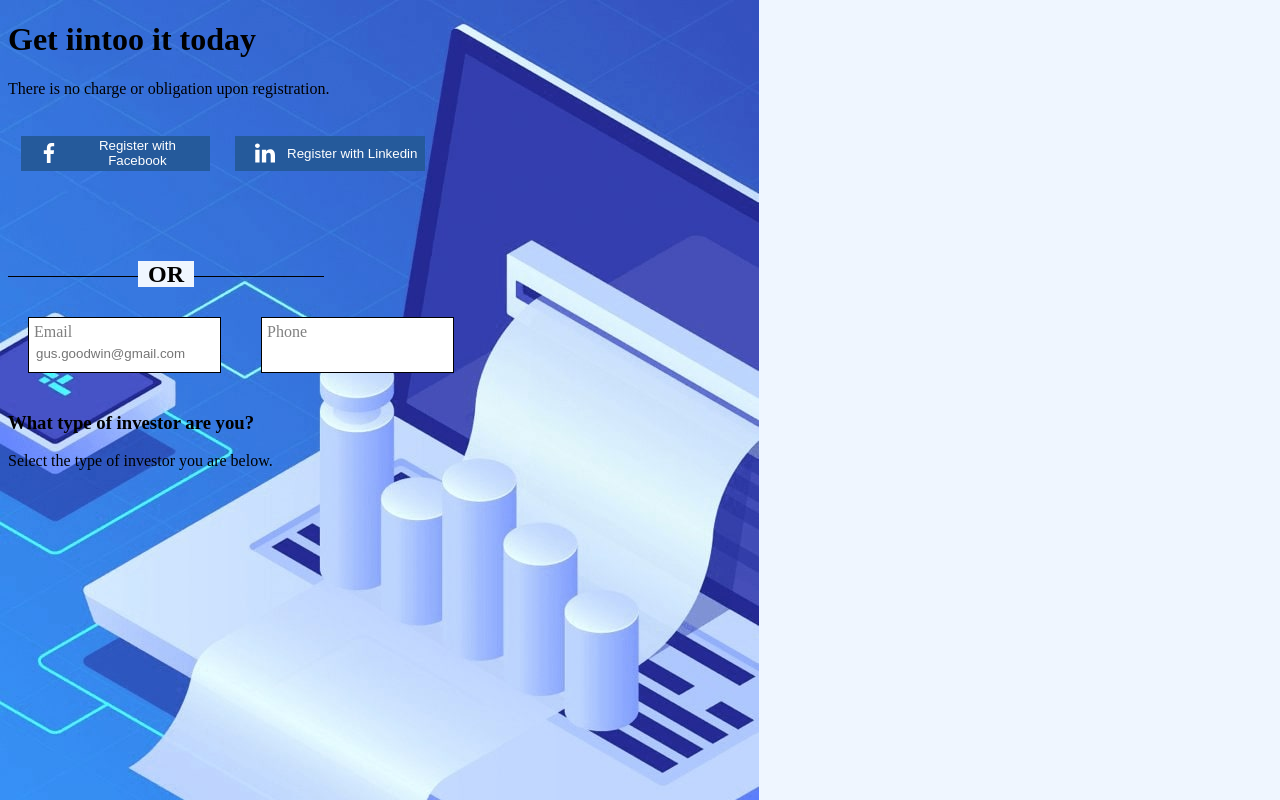
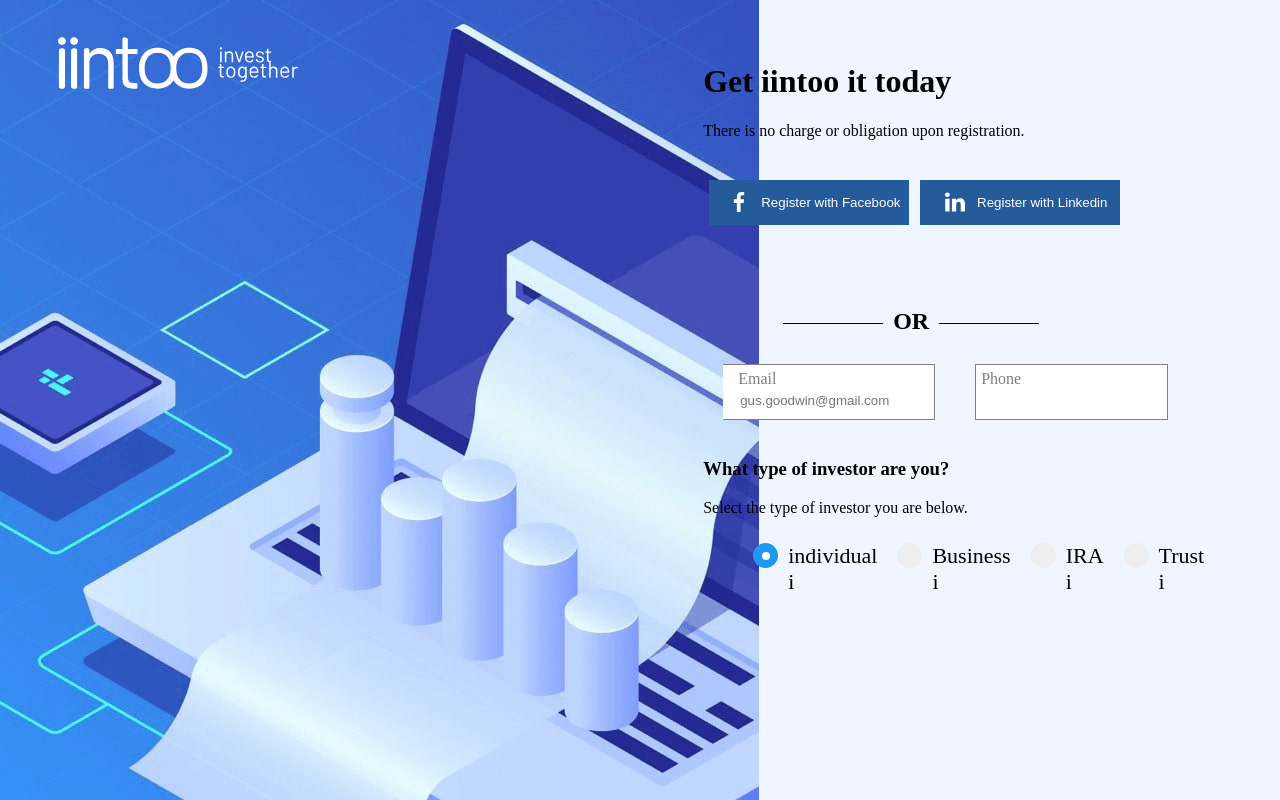
Before and after one commit to German563/iinto, a plain HTML site: page index.html in a window 1280 px wide. Drawn offline with Linux system fonts and the light colour scheme.

Commit message:
half-work-done

```diff
--- a/index.html
+++ b/index.html
@@ -8,6 +8,10 @@
     <title>Task</title>
 </head>
 <body>
+    <div class="logo">
+        <img src="/img/logo.svg" alt="" class="logo_img">
+    </div>
+    <div class="containe">
     <H1>Get iintoo it today</H1>
     <span>There is no charge or obligation upon registration.</span>
    <div class="col">
@@ -51,9 +55,54 @@
     <h3>What type of investor are you?</h3>
     <span>Select the type of investor you are below.</span>
 
-    <div class="select-row">
+    <!-- <div class="row-selection">
+ <ul>
+    <div class="wrapper">
+        <div class="circle"></div>
+    <li>Induvidual</li>
+    </div>
+    <div class="wrapper">
+        <div class="circle"></div>
+    <li>Business</li>
+    </div>
+    <div class="wrapper">
+        <div class="circle"></div>
+    <li>IRA</li>
+    </div>
+    <div class="wrapper">
+        <input type="checkbox" value="" class="circle1">
+    <li>Trust</li>
+    </div>
+ </ul> -->
+
+
+<ul>
+    <label class="container">individual
+        <input type="checkbox" checked="checked">
+        <span class="checkmark"></span>
+        <div class="info">i</div>
+      </label>
+
+      <label class="container">Business
+        <input type="checkbox">
+        <span class="checkmark"></span>
+        <div class="info">i</div>
+      </label>
+
+      <label class="container">IRA
+        <input type="checkbox">
+        <span class="checkmark"></span>
+        <div class="info">i</div>
+      </label>
+
+      <label class="container">Trust
+        <input type="checkbox">
+        <span class="checkmark"></span>
+        <div class="info">i</div>
+      </label>
+</ul>
 
     </div>
-
+</div>
 </body>
 </html>
--- a/styles.css
+++ b/styles.css
@@ -7,22 +7,43 @@
    hr {
     color: grey;
    }
+
+.logo {
+    margin-left: 50px;
+    margin-top: -150px;
+    position: absolute;
+}
+
+.logo_img {
+    width: 240px;
+    height: 300px;
+
+}
+
 .line {
     max-width: 100px;
     position: left;
 }
+
+.containe {
+    margin-left: 55%;
+    margin-top: 5%;
+
+}
 h2 {
-    width: 25%;
+    width: 45%;
     text-align: center;
     border-bottom: 1px solid #000;
     line-height: 0.1em;
     margin: 90px 0 20px;
+    margin-left: 80px;
 
  }
 
  h2 span {
     background-color: #EFF6FF;
      padding:0 10px;
+
  }
 
 button {
@@ -51,6 +72,9 @@
     align-items: center;
     justify-content: center;
     color: white;
+    width: 200px;
+    margin-top: 40px;
+    height: 45px;
 
 
 
@@ -58,6 +82,7 @@
 
 .col {
 display: flex;
+
 }
 
 .input-forms {
@@ -66,12 +91,16 @@
 }
 .float-conteiner {
     margin: 20px;
-    border: solid 1px;
+    border: solid 1px grey;
+
     background-color: white;
     height: 44px;
     padding: 5px;
 
 
+}
+.float-conteiner:nth-child(odd) {
+    border-left: blue;
 }
 
 input {
@@ -89,3 +118,105 @@
 #id_mail {
     border-right: solid 4px;
 }
+
+ul {
+    display: flex;
+}
+
+li {
+
+    list-style-type: none;
+
+}
+
+.circle {
+    min-width: 12px;
+    border-radius: 55%;
+    border: solid 3px grey;
+    margin-right: 15px;
+
+}
+
+.circle:hover {
+    min-width: 8px;
+    border: groove 5px blue;
+}
+.wrapper {
+    display: flex;
+    margin-left: 30px;
+}
+
+
+/* Customize the label (the container) */
+.container {
+    display: block;
+    position: relative;
+    padding-left: 35px;
+    margin-bottom: 12px;
+    cursor: pointer;
+    font-size: 22px;
+    -webkit-user-select: none;
+    -moz-user-select: none;
+    -ms-user-select: none;
+    user-select: none;
+  }
+
+  /* Hide the browser's default radio button */
+  .container input {
+    position: absolute;
+    opacity: 0;
+    cursor: pointer;
+    height: 0;
+    width: 0;
+
+
+  }
+  label  {
+  margin: 10px;
+  }
+
+
+
+  /* Create a custom radio button */
+  .checkmark {
+    position: absolute;
+    top: 0;
+    left: 0;
+    height: 25px;
+    width: 25px;
+    background-color: #eee;
+    border-radius: 50%;
+
+  }
+
+  /* On mouse-over, add a grey background color */
+  .container:hover input ~ .checkmark {
+    background-color: #ccc;
+  }
+
+  /* When the radio button is checked, add a blue background */
+  .container input:checked ~ .checkmark {
+    background-color: #2196F3;
+  }
+
+  /* Create the indicator (the dot/circle - hidden when not checked) */
+  .checkmark:after {
+    content: "";
+    position: absolute;
+    display: none;
+  }
+
+  /* Show the indicator (dot/circle) when checked */
+  .container input:checked ~ .checkmark:after {
+    display: block;
+  }
+
+  /* Style the indicator (dot/circle) */
+  .container .checkmark:after {
+    top: 9px;
+    left: 9px;
+    width: 8px;
+    height: 8px;
+    border-radius: 50%;
+    background: white;
+  }
```
